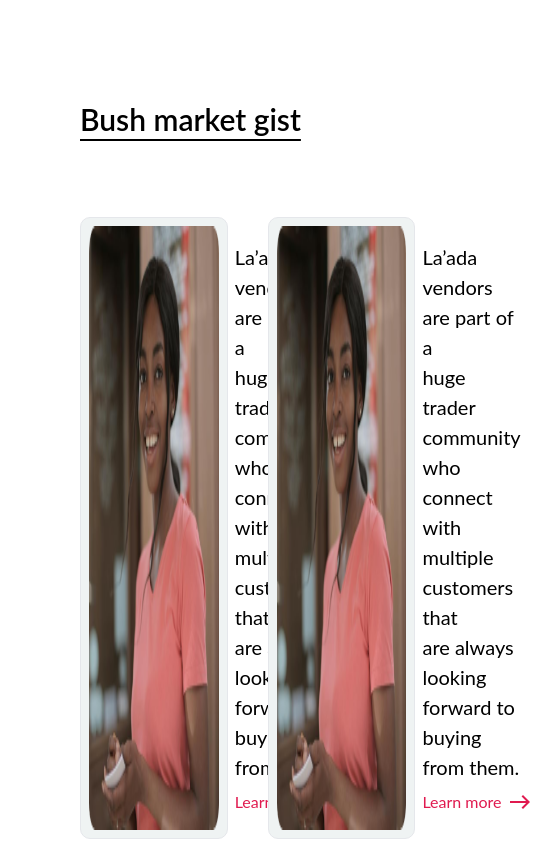
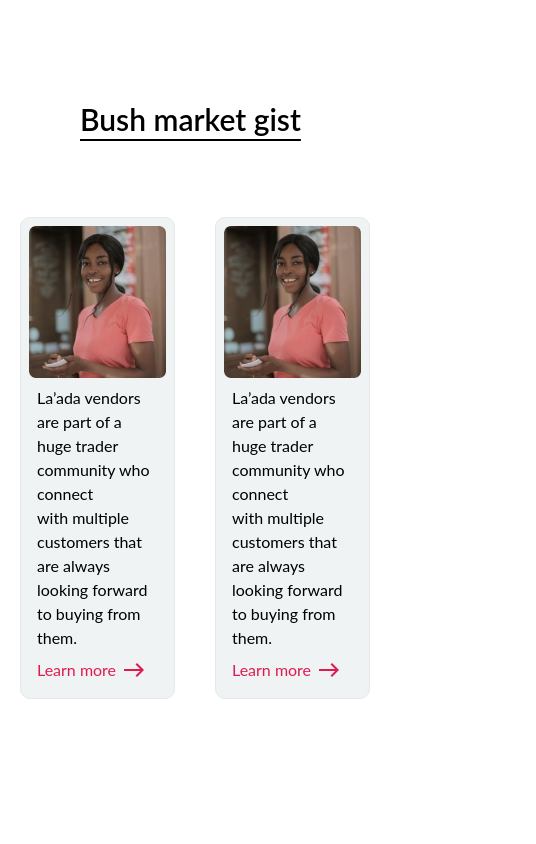
Before and after one commit to dettah/laada, a React (Vite) app: page /ma in a window 390 px wide. Shown: the part 3180-4024 px from the top of the page, 536 px wide, since content can reach past the window. Built offline with nearby package versions, Linux system fonts and the light colour scheme.

Commit message:
responsiveness on Bush Market Community

```diff
--- a/src/Components/CommunityBottomStrip.jsx
+++ b/src/Components/CommunityBottomStrip.jsx
@@ -1,41 +1,32 @@
 import React from 'react'
 import BushMarketImage from '../assets/BushMarketImage.png'
 import LearnButton from './LearnButton'
-// import Slider from 'react-slick';
-// import 'slick-carousel/slick/slick.css';
-// import 'slick-carousel/slick/slick-theme.css';
 
 const CommunityBottomStrip = () => {
-    // const settings = {
-    //     dots: true,
-    //     infinite: true,
-    //     speed: 500,
-    //     slidesToShow: 2,
-    //     slidesToScroll: 1,
-    // };
+
     return (
 
         <div>
             <h2 className='underline underline-offset-8 decoration-2 text-3xl font-semibold text-left pl-20 pt-10 '>Bush market gist</h2>
-            <div className="mx-auto max-w-screen-full px-20 py-20 flex justify-between gap-10 ">
+            <div className="mx-auto max-w-screen-full md:px-20 px-5 py-20 flex justify-between gap-10 ">
 
 
-                <div className='flex border bg-[#EFF3F3] p-2  rounded-[10px]'>
-                    <img src={BushMarketImage} alt="" className='rounded' />
+                <div className='flex md:flex-row flex-col border  bg-[#EFF3F3] p-2  rounded-[10px]'>
+                    <img src={BushMarketImage} alt="" className='rounded w-[40vw]' />
 
-                    <div className='  p-4' >
-                        <p className='text-wrap text-left text-xl leading-[1.5] mb-2'>La’ada vendors are part of a <br /> huge trader community who connect <br /> with multiple customers that <br /> are always looking forward to buying from them.</p>
+                    <div className='  md:p-4 p-2' >
+                        <p className='text-wrap text-left md:text-xl leading-[1.5] mb-2'>La’ada vendors are part of a <br /> huge trader community who connect <br /> with multiple customers that <br /> are always looking forward to buying from them.</p>
 
                         <LearnButton />
                     </div>
                 </div>
 
 
-                <div className='flex border bg-[#EFF3F3] p-2 rounded-[10px]'>
-                    <img src={BushMarketImage} alt="" className='rounded' />
+                <div className='flex md:flex-row flex-col border  bg-[#EFF3F3] p-2  rounded-[10px]'>
+                    <img src={BushMarketImage} alt="" className='rounded w-[40vw]' />
 
-                    <div className='p-4 ' >
-                        <p className='text-wrap text-left text-xl leading-[1.5] mb-2 '>La’ada vendors are part of a <br /> huge trader community who connect <br /> with multiple customers that <br /> are always looking forward to buying from them.</p>
+                    <div className='  md:p-4 p-2' >
+                        <p className='text-wrap text-left md:text-xl leading-[1.5] mb-2'>La’ada vendors are part of a <br /> huge trader community who connect <br /> with multiple customers that <br /> are always looking forward to buying from them.</p>
 
                         <LearnButton />
                     </div>
--- a/src/Components/CustomerSubHero.jsx
+++ b/src/Components/CustomerSubHero.jsx
@@ -6,10 +6,10 @@ const CustomerSubHero = ({ text, image }) => {
 
 
   return (
-    <div className='sm:px-20 px-5'>
-      <div className='p-10'>
+    <div className='sm:px-20 px-5 md:mb-7'>
+      <div className='md:p-10'>
 
-        <img src={image} alt="" className='m-auto w-[1000px]' />
+        <img src={image} alt="hero section" className='m-auto w-[1000px]' />
       </div>
 
       <p className='text-3xl leading-[1.5] py-10 sm:px-20 '>{text}</p>
--- a/src/Components/shared/Footer.jsx
+++ b/src/Components/shared/Footer.jsx
@@ -40,7 +40,7 @@ const Footer = () => {
                             <li>Works</li>
                         </ul>
                     </div>
-                    <div className='sm:block flex justify-between '>
+                    <div className='block '>
                         <img src={AppStore} alt="App Store" className='mb-4' />
                         <img src={PlayStore} alt="Play Store" />
                     </div>
@@ -53,10 +53,10 @@ const Footer = () => {
                     <p className=' text-gray-400  '>© Copyright 2023, All Rights Reserved by La’ada</p>
 
                     <div className='flex  items-end gap-4'>
-                        <img src={X} alt="" />
-                        <img src={FB} alt="" />
-                        <img src={Instagram} alt="" />
-                        <img src={LinkedIn} alt="" />
+                        <img src={X} alt="X formerly Twitter" />
+                        <img src={FB} alt="facebook" />
+                        <img src={Instagram} alt="instagram" />
+                        <img src={LinkedIn} alt="linkedin" />
                     </div>
 
                 </div>
--- a/src/Components/shared/ReuseableCard.jsx
+++ b/src/Components/shared/ReuseableCard.jsx
@@ -2,11 +2,11 @@ import React from 'react'
 import LearnButton from '../LearnButton'
 const ReuseableCard = ({heading, paragraph, imageUrl}) => {
   return (
-    <div className='flex xl:w-[1169px] md:h-[546px] h-fit gap-11 items-center xl:px-[171px] m-auto shadow-md z-10 hover:scale-110 hover:bg-[#feeeed]  transition-all duration-300 px-10 flex-col my-28 xl:flex-row xl:my-0 py-5 '>
+    <div className='flex xl:w-[1169px] md:h-[500px] h-fit gap-11 items-center xl:px-[171px] m-auto shadow-md z-10 hover:scale-110 hover:bg-[#feeeed]  transition-all duration-300 px-10 flex-col my-16 xl:flex-row pb-5 '>
       <div className='flex items-center h-auto'>
-        <img src={`${imageUrl}` }alt="" className='w-[664px] rounded-[8px] ' />
+        <img src={`${imageUrl}` }alt="" className='sm:w-[664px]  rounded-[8px] ' />
       </div>
-      <div className='xl:w-[433px] text-left md:leading-[2.2] '>
+      <div className='xl:w-[433px] text-left md:leading-[2] '>
         <h3 className='font-semibold text-[2.25rem] mb-5'>{heading}</h3>
         <p className='mb-4 text-[1.25rem] leading-[1.5]'>
           {paragraph}
--- a/src/pages/Com_BushMarket.jsx
+++ b/src/pages/Com_BushMarket.jsx
@@ -17,14 +17,20 @@ const Com_BushMarket = () => {
 
 
         <div>
-            <section className='mx-10'>
-                <div className=' bg-cover flex flex-col pl-[400px] rounded-[10px] justify-center h-[329px] m-20 bg-no-repeat  tracking-widest' style={{ backgroundImage: `url(${heroImage})` }}>
+            <section className='md:mx-10 mx-5 overflow-x-hidden rounded'>
+                <div className=' bg-cover flex flex-col lg:pl-[350px] xl:pl-[400px] rounded-[10px] justify-center md:h-[329px] w-full lg:m-20 md:mb-16 mb-16 bg-no-repeat h-[6rem]  tracking-widest' style={{ backgroundImage: `url(${heroImage})` }}>
 
-                    <h2 className='text-5xl font-bold mb-4'>Bush Market Community</h2>
-                    <p className='lg:pl-[150px] text-[20px]'>From farm to table, Your trusted food network</p>
+                    <h2 className='lg:text-4xl xl:text-5xl hidden lg:block font-bold mb-4'>Bush Market Community</h2>
+                    <p className='lg:pl-[150px] text-[20px] hidden lg:block font-semibold  '>From farm to table, Your trusted food network</p>
                 </div>
-                <div className=' border-b-2 mx-[7.5rem] pb-[180px] border-[#BFBFBF] '>
-                    <p className=' pt-8 text-2xl leading-[2.5]'>At Bush Market, we're more than just a marketplace , we're your digital neighborhood hub. Join our thriving community to stay in the loop on local insights, market trends, and exciting happenings in your area. Whether you're looking to buy, sell, or simply connect with neighbors, Bush Market has you covered. Sign up now and become part of our vibrant community</p>
+
+                <div className=' mb-5 text-center '>
+                    <h2 className='lg:text-5xl   font-bold block lg:hidden mb-4 '>Bush Market <br className='lg:block hidden ' /> Community</h2>
+                    <p className='lg:pl-[150px]  text-4xl block lg:text-[20px] lg:hidden font-semibold '>From farm to table, Your trusted food network</p>
+                </div>
+
+                <div className=' border-b-2 md:mx-[7.5rem] pb-[180px] border-[#BFBFBF] mx-5 '>
+                    <p className=' pt-6 text-2xl leading-[2.5]'>At Bush Market, we're more than just a marketplace , we're your digital neighborhood hub. Join our thriving community to stay in the loop on local insights, market trends, and exciting happenings in your area. Whether you're looking to buy, sell, or simply connect with neighbors, Bush Market has you covered. Sign up now and become part of our vibrant community</p>
                 </div>
             </section>
             <section>
```
